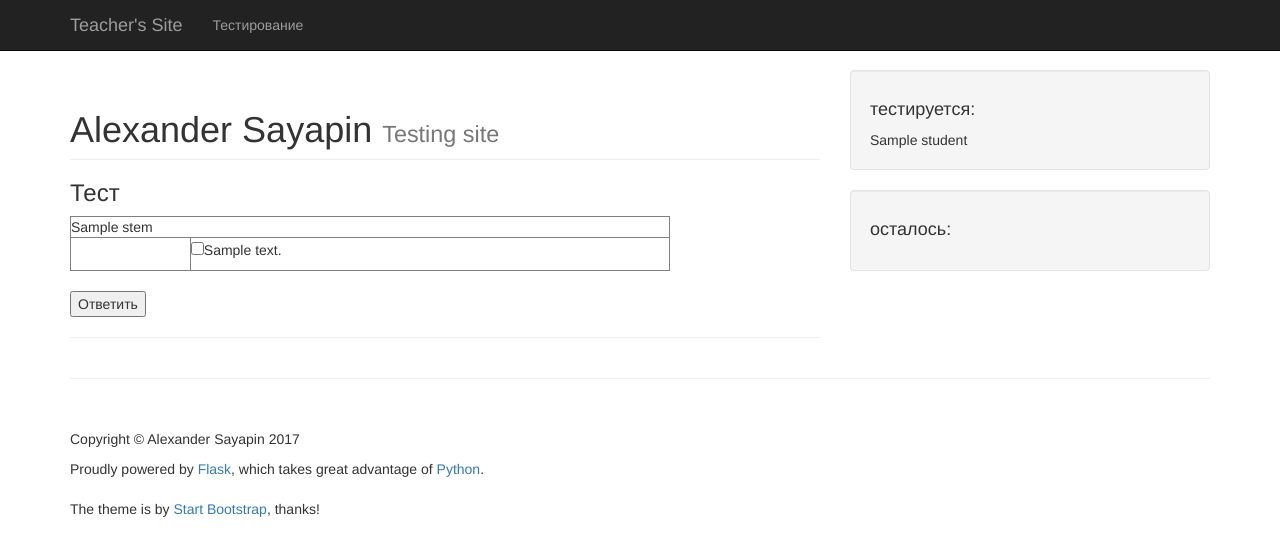
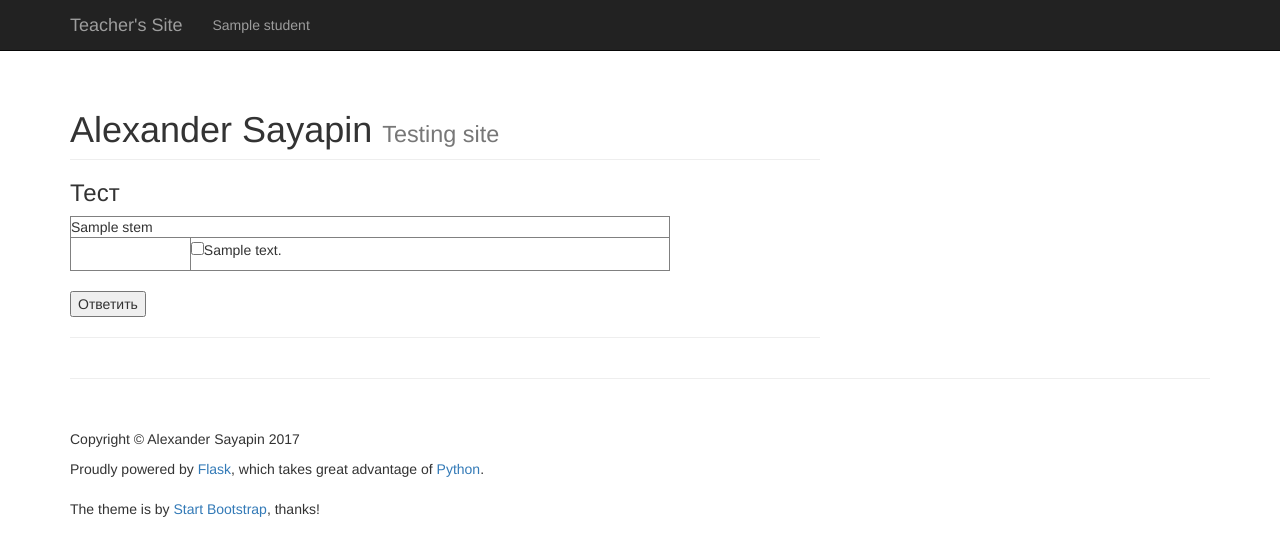
Before and after one commit to alsprogrammer/test_site, a Python web app: template app/templates/test_site.html in a window 1280 px wide. Shown: the top 556 px of the page. Run offline with Jinja, Linux system fonts and the light colour scheme; the template is opened without the code that fills it: most values are stand-ins (such as "Sample title", 1, 10 or a date in 2020).

Commit message:
The testee name and the remaining time are moved to the top of the page. The link to the test start at the result page is added.

```diff
--- a/app/templates/base.html
+++ b/app/templates/base.html
@@ -39,12 +39,13 @@
                     <span class="icon-bar"></span>
                     <span class="icon-bar"></span>
                 </button>
-                <a class="navbar-brand" href="/">Teacher's Site</a>
+                <a class="navbar-brand" href="#">Teacher's Site</a>
             </div>
             <!-- Collect the nav links, forms, and other content for toggling -->
             <div class="collapse navbar-collapse" id="bs-example-navbar-collapse-1">
                 <ul class="nav navbar-nav">
-                        <li><a href="/static/">Тестирование</a></li>
+                    {% block top_menu %}
+                    {% endblock %}
                 </ul>
             </div>
             <!-- /.navbar-collapse -->
--- a/app/templates/result.html
+++ b/app/templates/result.html
@@ -1,6 +1,9 @@
 {% extends "base.html" %}
 {% block userscripts %}  {% endblock %}
 {% block menu %} {% endblock %}
+{% block top_menu %}
+                        <li><a href="{{ url_for('test_start') }}">К новому тесту</a></li>
+{% endblock %}
 
 {% block content %}
     <h3>Результаты тестирования</h3>
@@ -27,6 +30,4 @@
             </td>
         </tr>
     </table>
-
-
 {% endblock %}
--- a/app/templates/test_site.html
+++ b/app/templates/test_site.html
@@ -1,26 +1,11 @@
 {% extends "base.html" %}
 {% block userscripts %}  {% endblock %}
+{% block top_menu %}
+                        <li><a href="#">{{ assessment.student.__repr__() }}</a></li>
+                        <li><a href="#" id="clock"></a></li>
+{% endblock %}
+
 {% block side_menu %}
-                <div class="well">
-                    <h4>тестируется:</h4>
-                    <div class="row">
-                        <div class="col-lg-6">
-                            {{ assessment.student.__repr__() }}
-                        </div>
-                    </div>
-                    <!-- /.row -->
-                </div>            <!-- Collect the nav links, forms, and other content for toggling -->
-        <!-- /.container -->
-                <div class="well">
-                    <h4>осталось:</h4>
-                    <div class="row">
-                        <div class="col-lg-6">
-                            <div id="clock" style="color: #0071D0; font-weight: bold; font-size: 20px;"></div>
-                        </div>
-                    </div>
-                    <!-- /.row -->
-                </div>            <!-- Collect the nav links, forms, and other content for toggling -->
-        <!-- /.container -->
 {% endblock %}
 
 {% block content %}
```
